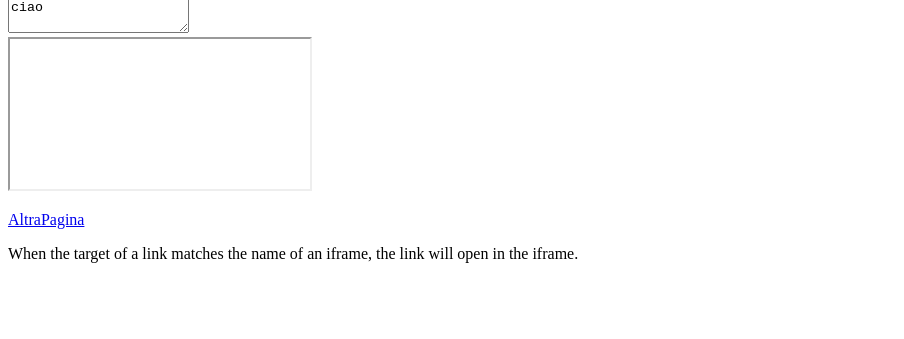
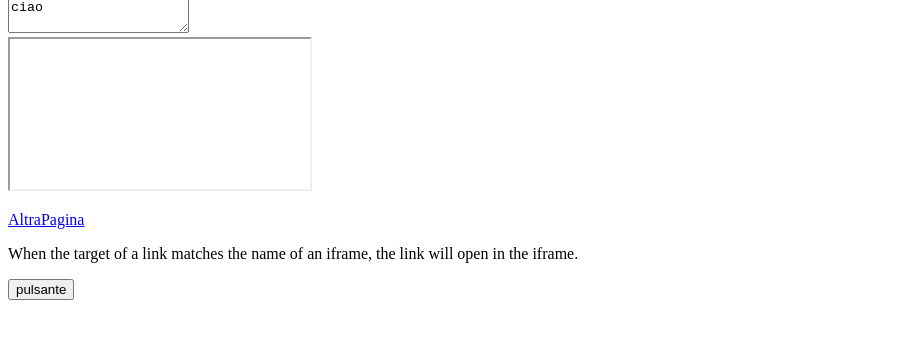
Before and after one commit to GianSullcapuma/LavoroProve, a website: page ProgettoDoc/index.html in a window 1280 px wide. Shown: the part 233-572 px from the top of the page, without its empty margins (0-904 px from the left). Drawn offline with Linux system fonts and the light colour scheme; files whose address does not match are found by name.

Commit message:
Aggiunta una direttiva che al momento stampa un pulsante

```diff
--- a/ProgettoDoc/app.js
+++ b/ProgettoDoc/app.js
@@ -27,14 +27,12 @@
             this.tab = setTab;
         };
     }]);
-/*
-app.directive("directiveTabs", function () {   ////la direttiva non worka
+app.directive("directiveTabs", function () {
     return {
         restrict: 'E',
         templateUrl: './directive-tabs.html'
     };
 });
-*/
 app.directive("stampaImmagini", function () {
     return {
         restrict: 'E',
@@ -42,9 +40,9 @@
     };
 });
 /*
-app.component('myComp', {
-    template: "<div>Ciao da i Components</div>"
-});
+    app.component('myComp', {
+        template: "<div>Ciao da i Components</div>"
+    });
 */
 var Student = /** @class */ (function () {
     function Student(firstName, middleInitial, lastName) {
--- a/ProgettoDoc/app.ts
+++ b/ProgettoDoc/app.ts
@@ -28,14 +28,14 @@
         this.tab = setTab;
     }
 }]);
-/*
+
 app.directive("directiveTabs", function () {   ////la direttiva non worka
     return {
         restrict: 'E',
         templateUrl: './directive-tabs.html'
     };
 });
-*/
+
 app.directive("stampaImmagini", function () {
     return {
         restrict: 'E',
--- /dev/null
+++ b/ProgettoDoc/directive-tabs.html
@@ -0,0 +1 @@
+<button>pulsante</button>
--- a/ProgettoDoc/index.html
+++ b/ProgettoDoc/index.html
@@ -86,6 +86,7 @@
     <p>When the target of a link matches the name of an iframe, the link will open in the iframe.</p>
 
 </body>
+<directive-tabs></directive-tabs>
 <script></script>
 
 </html>
```
